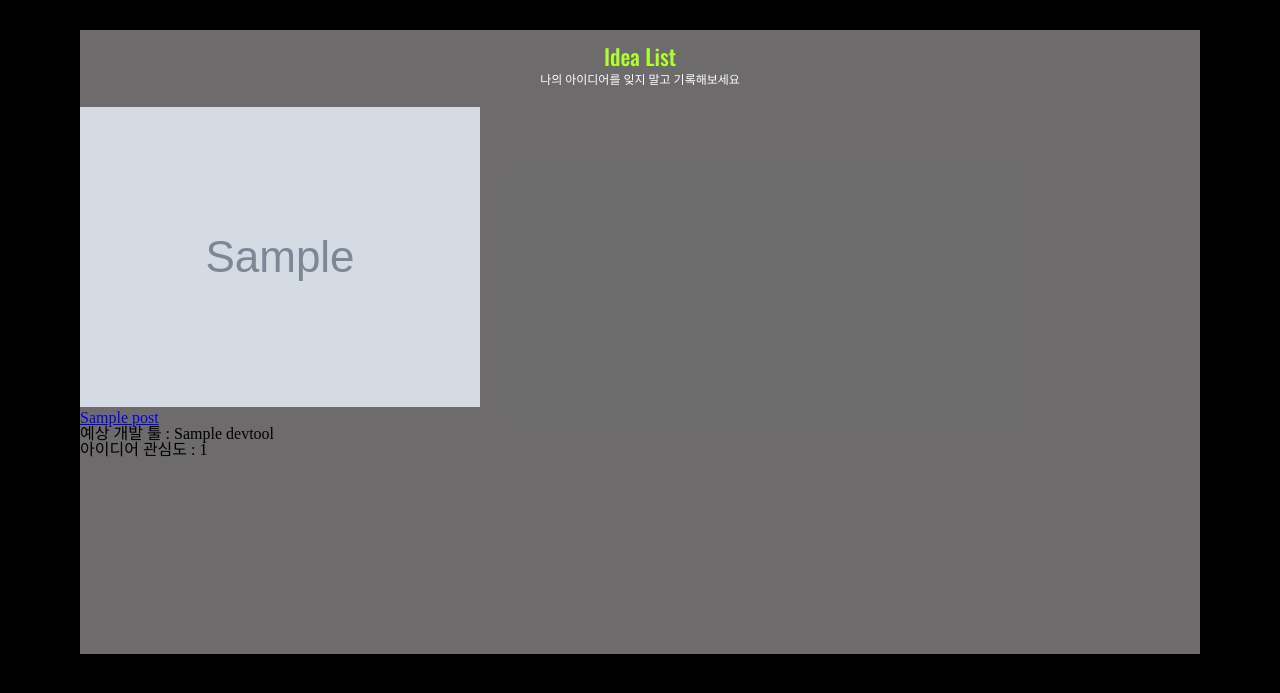
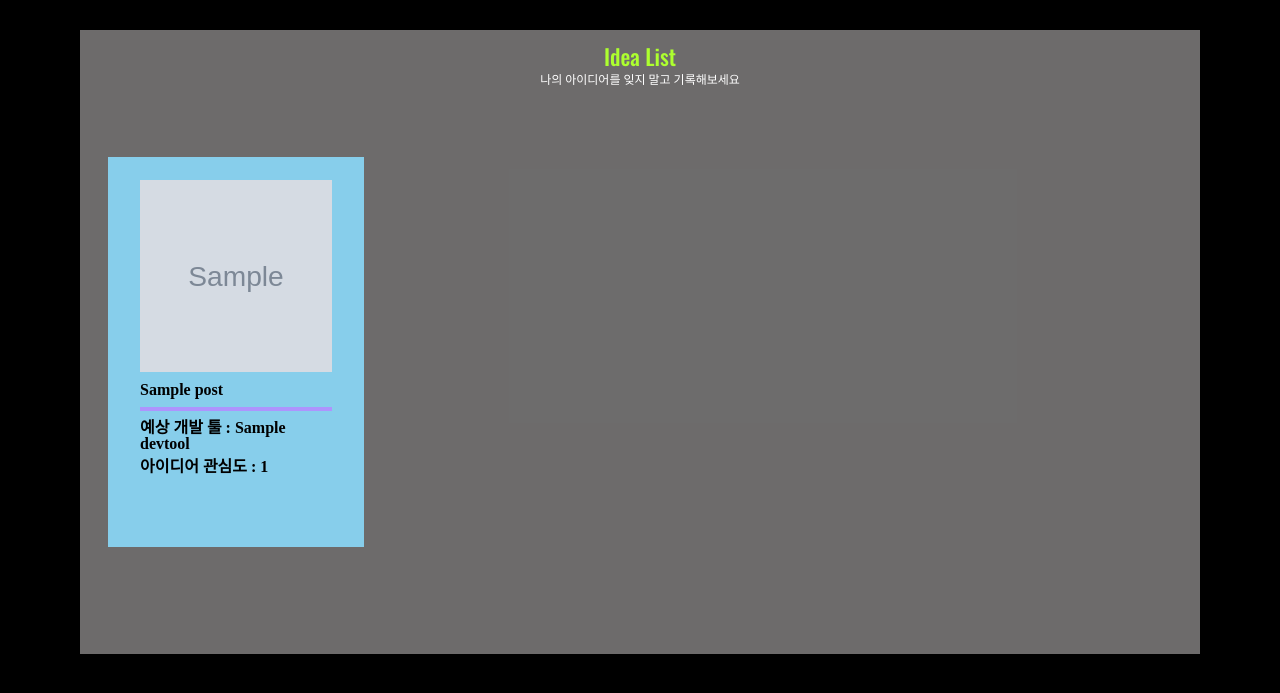
Before and after one commit to Pirogramming17/JeonSunhee, a Django app: page / in a window 1280 px wide. Shown: the part 86-779 px from the top of the page. Run offline with Django 4.2, Linux system fonts and the light colour scheme; tables that the repository leaves empty hold one stand-in row (values such as "Sample post"); grey boxes marked "Sample" are stand-in pictures; some web fonts are replaced.

Commit message:
main.css 추가

```diff
--- /dev/null
+++ b/SWIDEA_SITE/static/css/main.css
@@ -0,0 +1,34 @@
+.idea-boxes {
+  display: flex;
+  justify-content: space-between;
+  width: 95%;
+  margin: 0 auto;
+  margin-top: 65px;
+}
+
+.idea-boxes > .box {
+  background-color: skyblue;
+  width: 18%;
+  padding: 1rem 2rem;
+  padding-bottom: 65px;
+}
+.idea-boxes > .box img {
+  width: 12rem;
+  height: 12rem;
+  object-fit: fill;
+}
+.idea-boxes > .box > p a {
+  text-decoration: none;
+  color: black;
+  font-weight: bold;
+}
+.idea-boxes > .box > .line {
+  height: 0px;
+  border-top: solid 4px rgb(174, 148, 253);
+  margin: 9px 0;
+}
+.idea-boxes > .box > p {
+  color: black;
+  font-weight: bold;
+  margin: 7px 0;
+}
--- a/SWIDEA_SITE/templates/base.html
+++ b/SWIDEA_SITE/templates/base.html
@@ -17,6 +17,7 @@
     <link rel="stylesheet" href="../../../static/css/ideaDetail.css" />
     <link rel="stylesheet" href="../../../static/css/devList.css" />
     <link rel="stylesheet" href="../../../static/css/devDetail.css" />
+    <link rel="stylesheet" href="../../../static/css/main.css" />
     <title>{% block title %}{% endblock %}</title>
   </head>
   <body>
```
